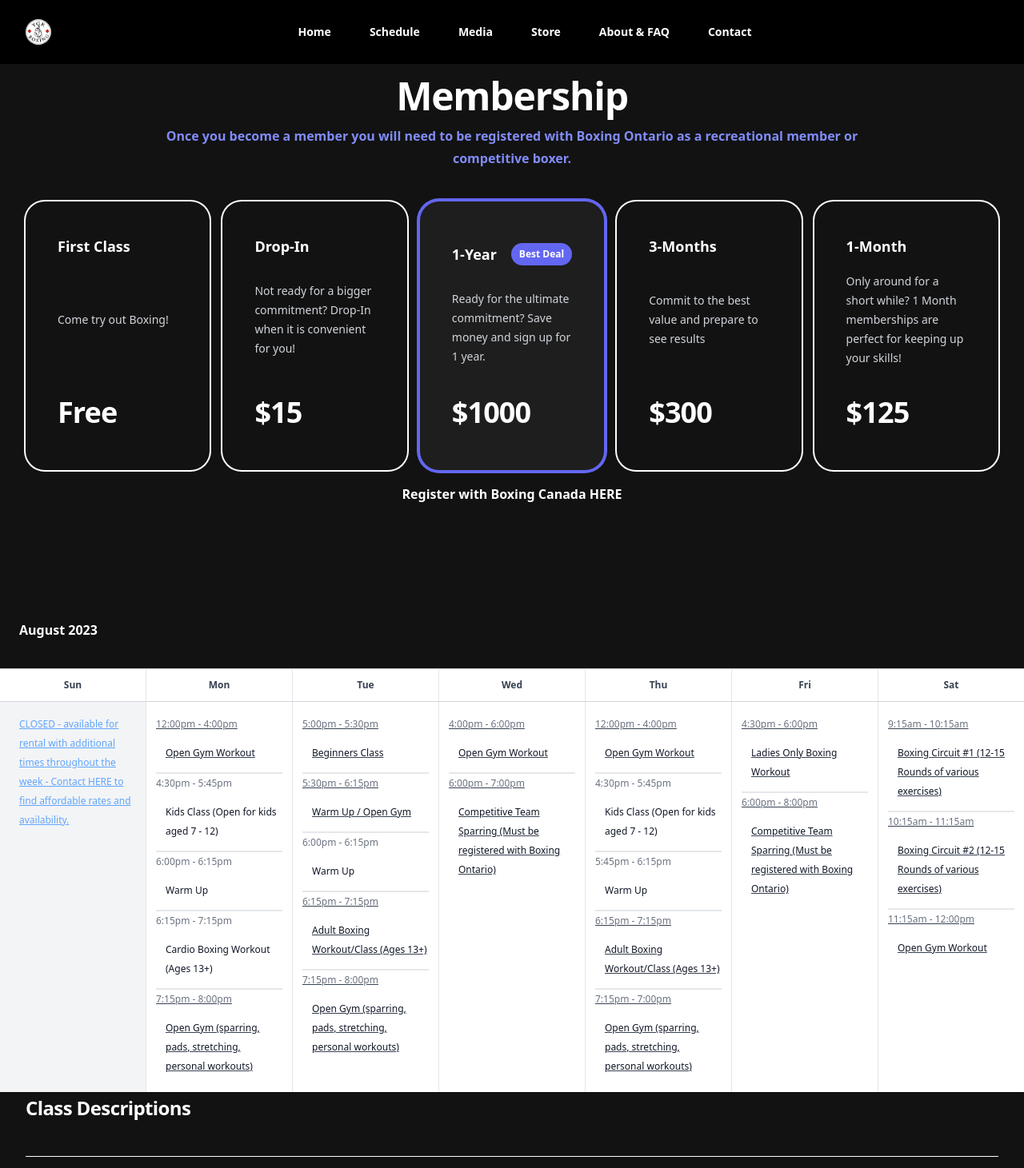
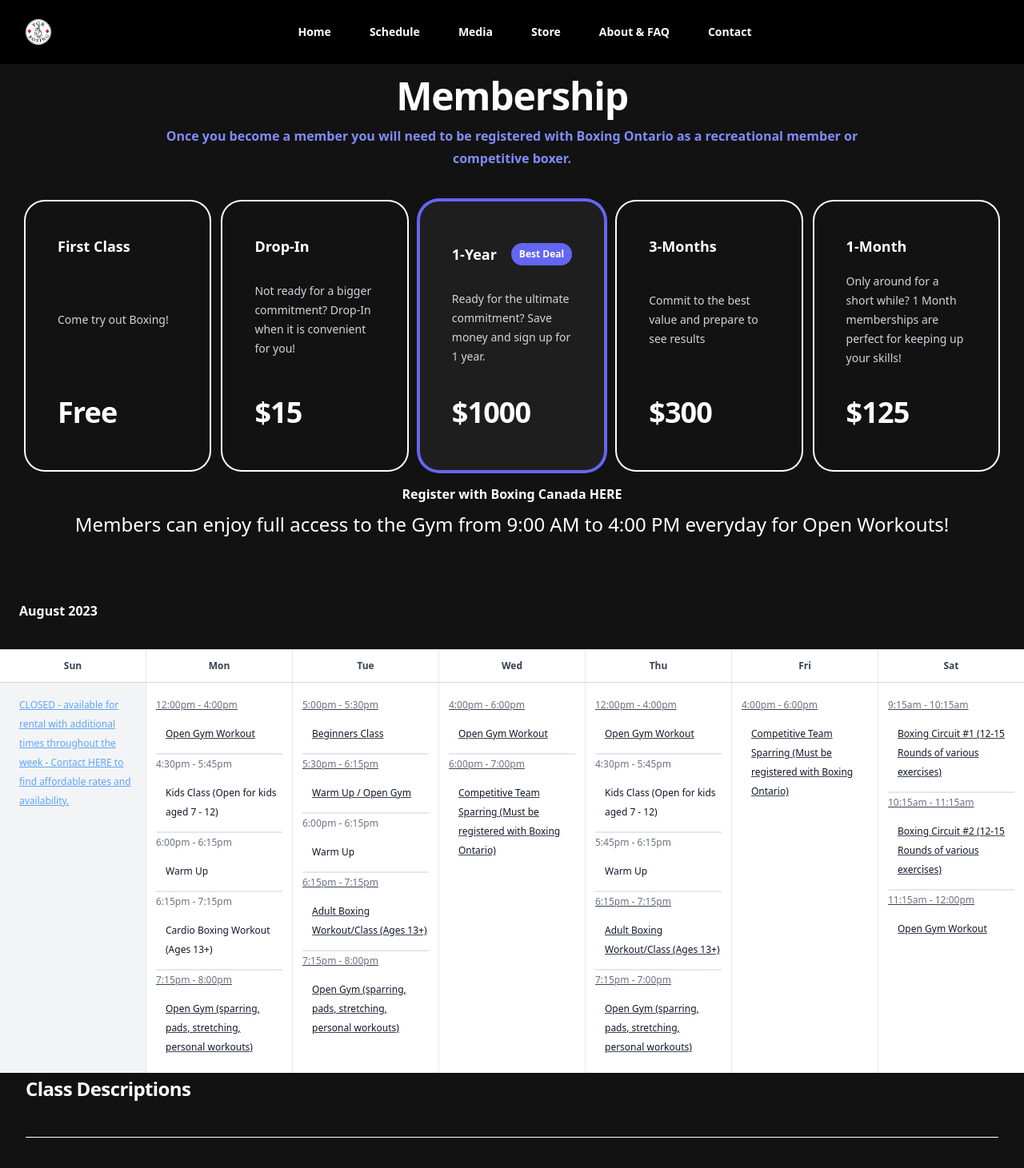
Before and after one commit to kellenwiltshire/ygk-boxing, a Next.js app: page /schedule in a window 1280 px wide. Shown: the top 1461 px of the page at 80% size. Built offline with nearby package versions, Linux system fonts and the light colour scheme.

Commit message:
Updated schedule. Added open gym info.

```diff
--- a/components/Schedule/Membership.tsx
+++ b/components/Schedule/Membership.tsx
@@ -4,7 +4,7 @@ import { tiers } from "./Vars/Tiers";
 
 export const Membership = () => {
   return (
-    <div className="pb-24 sm:pb-32 pt-4">
+    <div className="pb-24 sm:pb-16 pt-4">
       <div className="mx-auto max-w-7xl px-6 lg:px-8">
         <div className="mx-auto max-w-4xl text-center">
           <h2 className="text-4xl font-bold tracking-tight text-white sm:text-5xl">
@@ -50,6 +50,9 @@ export const Membership = () => {
           HERE</a>
       </div>
         </div>
+      <div className="w-full flex items-center justify-center">
+        <h6 className="text-2xl mt-2">Members can enjoy full access to the Gym from 9:00 AM to 4:00 PM everyday for Open Workouts!</h6>
+      </div>
     </div>
   );
 };
--- a/components/Schedule/Vars/Events.ts
+++ b/components/Schedule/Vars/Events.ts
@@ -109,14 +109,9 @@ export const events: Array<IDay> = [
   {
     dayOfWeek: "Friday", events: [
       {
-        id:'WOMEN',
-        name: "Ladies Only Boxing Workout",
-        time: "4:30pm - 6:00pm"
-      },
-      {
         id:'SPARRING',
         name: "Competitive Team Sparring (Must be registered with Boxing Ontario)",
-        time: "6:00pm - 8:00pm"
+        time: "4:00pm - 6:00pm"
       }
     ]
   },
@@ -172,13 +167,14 @@ export const classDescriptions = [
     description: "YGK Boxing's competitive team is an elite training ground for those registered with Boxing Ontario, committed to honing their skills in sparring and competition. Our rigorous program focuses on refining techniques, film analysis, and fostering a culture of excellence and mutual accountability. Emphasizing safety and adherence to rules, we take boxing seriously – it's not a sport we play. Prospective members must prove themselves through dedicated workouts, demonstrating the commitment required to earn a coveted spot on our team. Join us and be prepared to elevate your boxing journey to new heights."
   }
   , {
-    id:'WOMEN',
-    name: "WOMENS ONLY CLASS",
-    description: "Join YGK Boxing's exclusive womens-only class every Friday from 4:30-6:00 pm, designed to empower and inspire. This session provides a supportive environment for women to explore the fundamentals of boxing, enhance their fitness, and build camaraderie with like-minded individuals. Led by experienced trainers, this class offers a unique opportunity for women to challenge themselves physically and mentally in a welcoming and encouraging setting."
-  }
-  , {
     id:'CIRCUIT',
     name: "SATURDAY CIRCUIT",
     description: "Elevate your weekend with YGK Boxing's Saturday morning circuits, where every session is a thrilling surprise. With a random selection of 12-15 rounds from a repertoire of over 100 different exercises, each workout promises novelty and excitement. Some weeks, we add an extra layer of fun and challenge by drawing from our curated list of 50 specially designed routines. Join us for a dynamic and invigorating start to your weekend, ensuring each circuit is a fresh and energizing experience."
   }
 ]
+
+// {
+//   id:'WOMEN',
+//   name: "WOMENS ONLY CLASS",
+//   description: "Join YGK Boxing's exclusive womens-only class every Friday from 4:30-6:00 pm, designed to empower and inspire. This session provides a supportive environment for women to explore the fundamentals of boxing, enhance their fitness, and build camaraderie with like-minded individuals. Led by experienced trainers, this class offers a unique opportunity for women to challenge themselves physically and mentally in a welcoming and encouraging setting."
+// }
```
